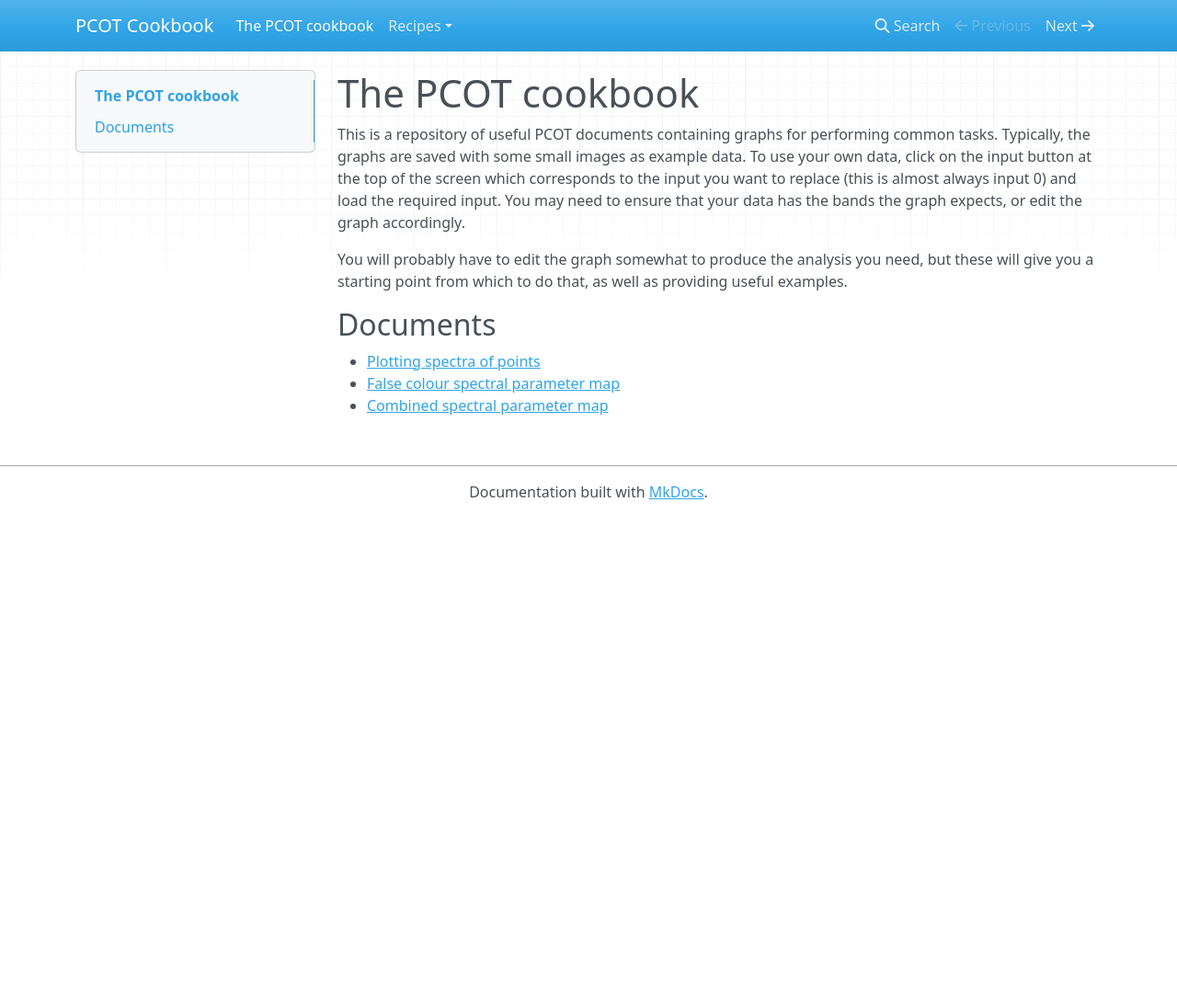
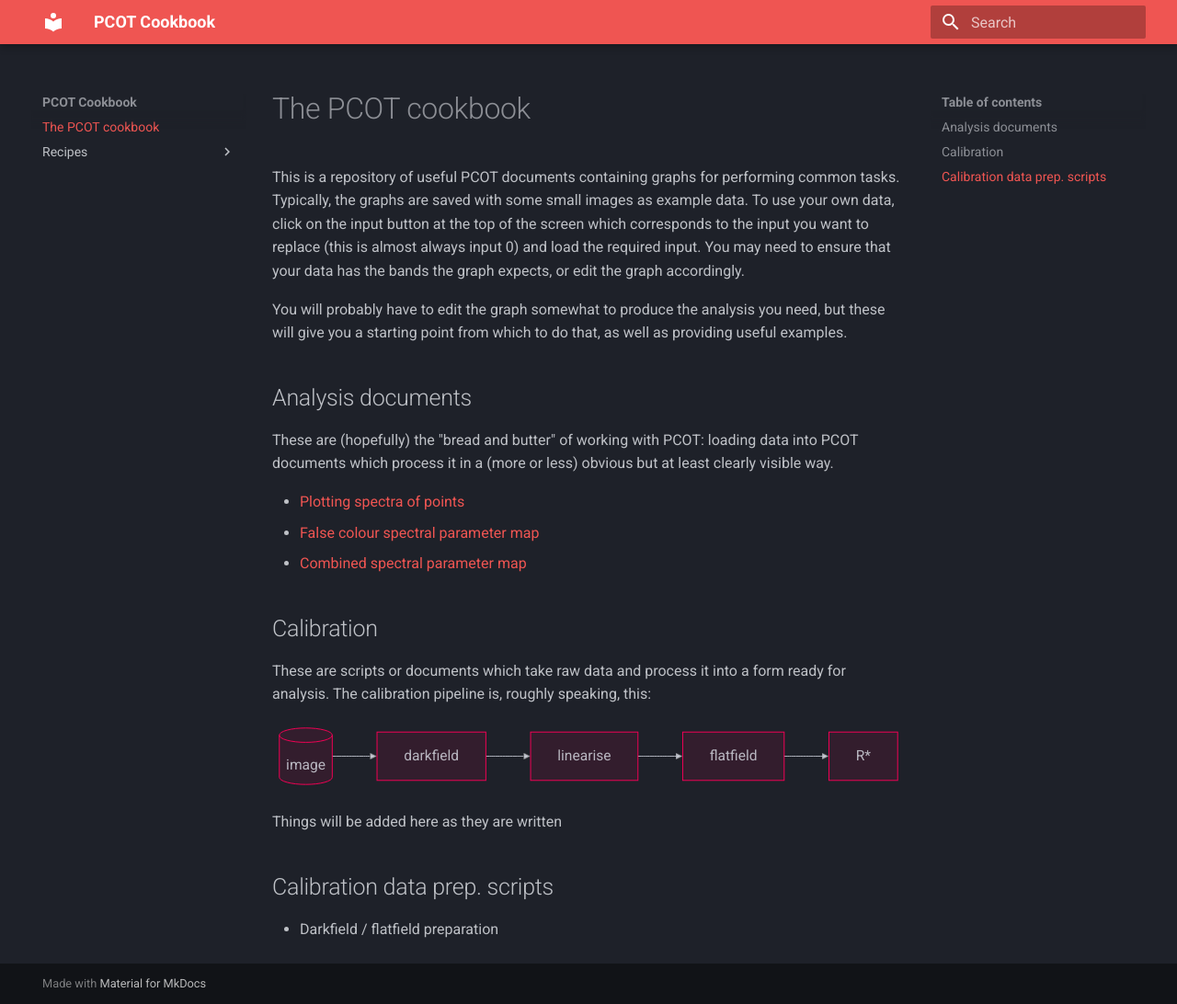
Before and after one commit to AU-ExoMars/PCOT-Cookbook, an MkDocs documentation site: the page built from docs/index.md, in a window 1280 px wide and 1092 px high. Shown: the whole window at 92% size. Built offline with MkDocs 1.6.1 and Material for MkDocs 9.7.7, drawn with Linux system fonts in a browser that asks for light colours; nearby versions of some CDN libraries.

````diff
--- a/docs/index.md
+++ b/docs/index.md
@@ -11,8 +11,28 @@ You will probably have to edit the graph somewhat to produce the
 analysis you need, but these will give you a starting point from
 which to do that, as well as providing useful examples.
 
-## Documents
+## Analysis documents
+
+These are (hopefully) the "bread and butter" of working with PCOT: loading
+data into PCOT documents which process it in a (more or less) obvious
+but at least clearly visible way.
 
 * [Plotting spectra of points](recipes/spectrum.md)
 * [False colour spectral parameter map](recipes/parametermap.md)
 * [Combined spectral parameter map](recipes/combined.md)
+
+## Calibration
+
+These are scripts or documents which take raw data and process it
+into a form ready for analysis. The calibration pipeline is, roughly
+speaking, this:
+
+```mermaid
+flowchart LR
+image[(image)] --> darkfield --> linearise --> flatfield --> Rstar[R*]
+```
+Things will be added here as they are written
+
+## Calibration data prep. scripts
+
+* Darkfield / flatfield preparation
--- a/mkdocs.yml
+++ b/mkdocs.yml
@@ -1,3 +1,20 @@
 site_name: PCOT Cookbook
+
+theme:
+  name: material
+  language: en
+  palette:
+    scheme: slate
+    primary: red
+    accent: pink
+
 markdown_extensions:
     - attr_list
+    - pymdownx.superfences:
+        custom_fences:
+        - name: mermaid
+          class: mermaid
+          format: !!python/name:mermaid2.fence_mermaid_custom
+plugins:
+    - search
+    - mermaid2
````
Also changed, not shown: README.md (+28 -0 lines).
